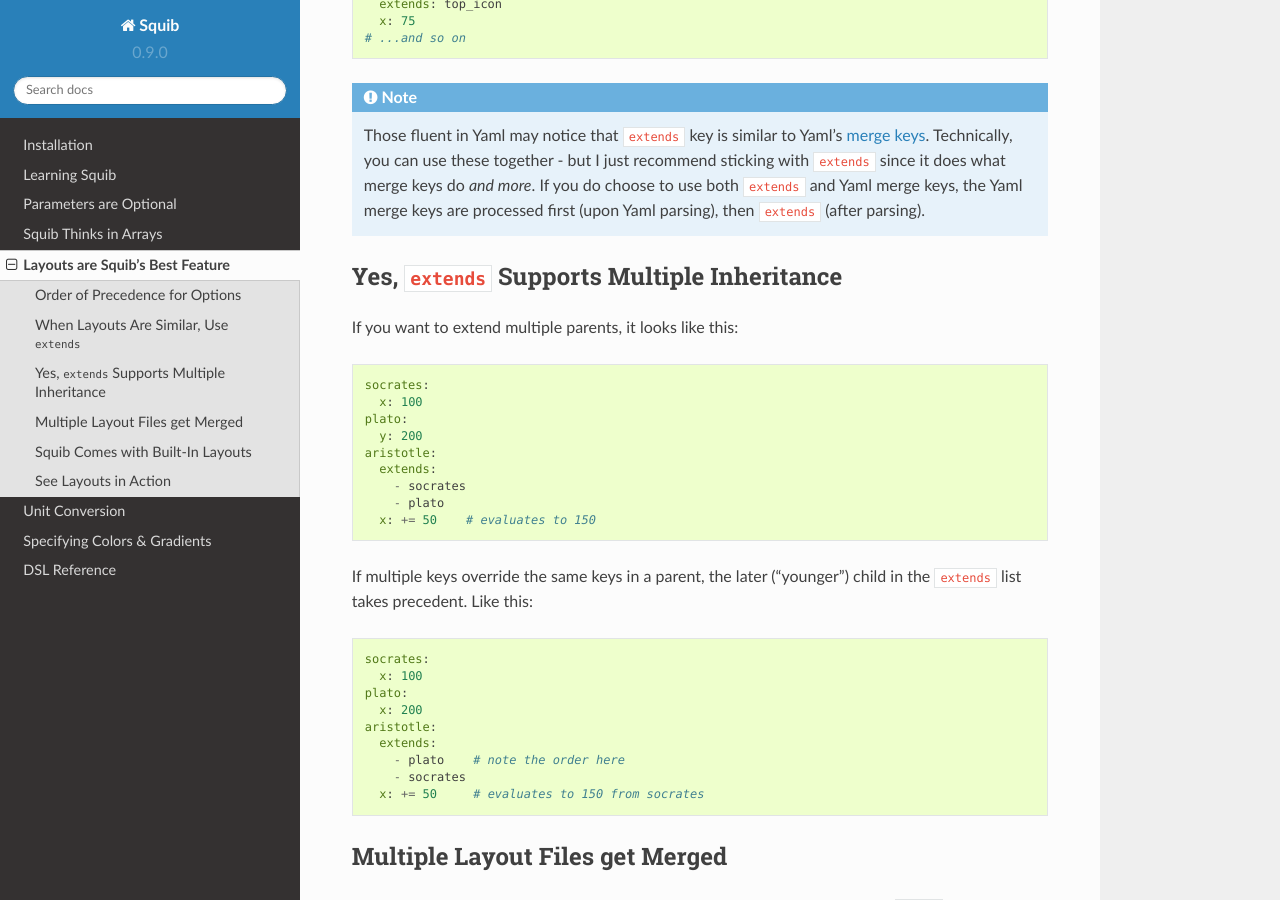
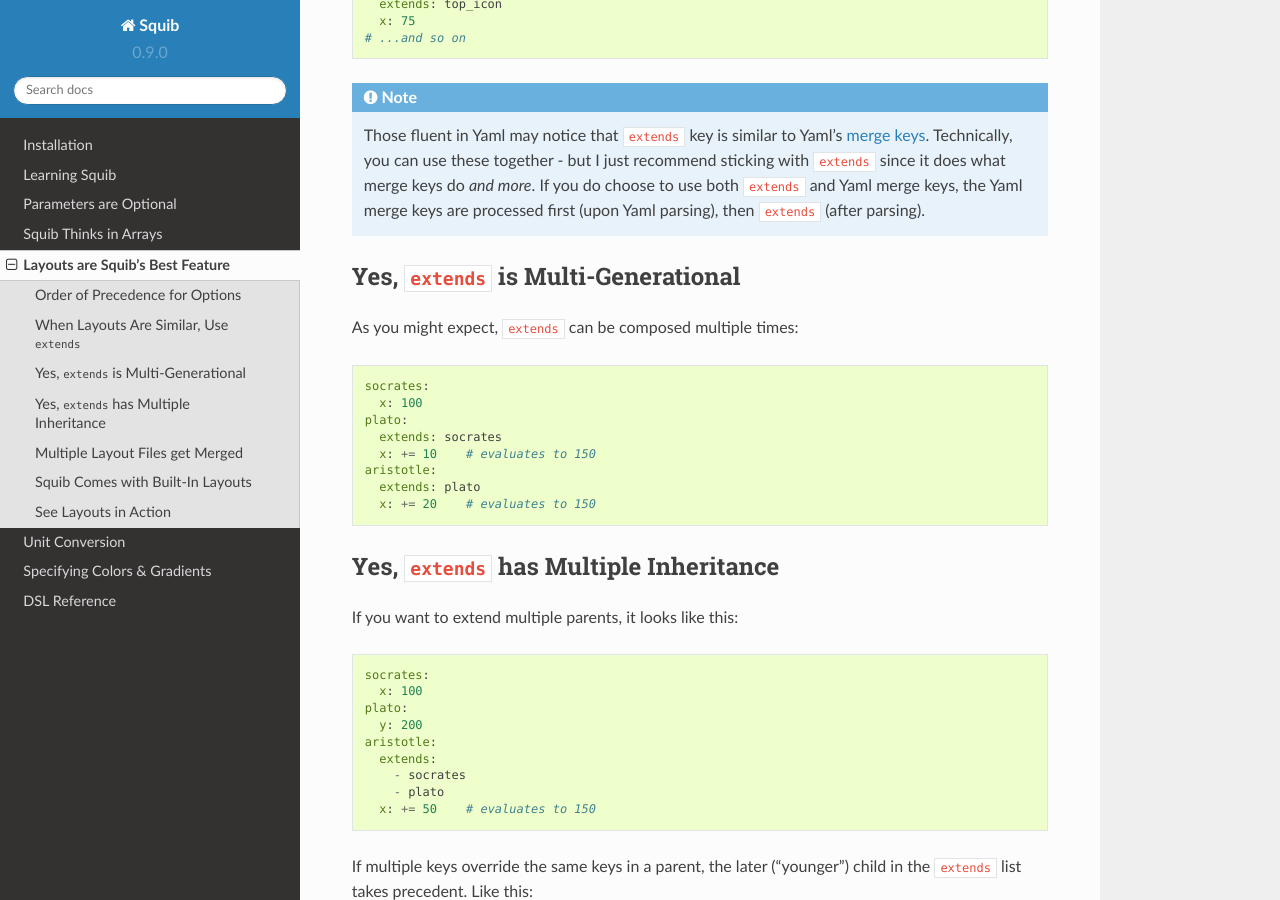
Before and after one commit to andymeneely/squib, a Sphinx documentation site: the page built from docs/layouts.rst, in a window 1280 px wide and 900 px high, scrolled down 3764 px. Built offline with Sphinx 7.4.7 and the Read the Docs theme 2.0.0, drawn with Linux system fonts in a browser that asks for light colours; pages that are not in the unit, such as notebooks, are missing from menus.

Commit message:
docs: layouts are multi-generational

```diff
--- a/docs/layouts.rst
+++ b/docs/layouts.rst
@@ -140,8 +140,22 @@ From a design point of view, you can also extract out a base design and have you
 
    Those fluent in Yaml may notice that ``extends`` key is similar to Yaml's `merge keys <http://www.yaml.org/YAML_for_ruby.html#merge_key>`_. Technically, you can use these together - but I just recommend sticking with ``extends`` since it does what merge keys do *and more*. If you do choose to use both ``extends`` and Yaml merge keys, the Yaml merge keys are processed first (upon Yaml parsing), then ``extends`` (after parsing).
 
-Yes, ``extends`` Supports Multiple Inheritance
-----------------------------------------------
+Yes, ``extends`` is Multi-Generational
+--------------------------------------
+
+As you might expect, ``extends`` can be composed multiple times::
+
+  socrates:
+    x: 100
+  plato:
+    extends: socrates
+    x: += 10    # evaluates to 150
+  aristotle:
+    extends: plato
+    x: += 20    # evaluates to 150
+
+Yes, ``extends`` has Multiple Inheritance
+-----------------------------------------
 
 If you want to extend multiple parents, it looks like this::
 
```
